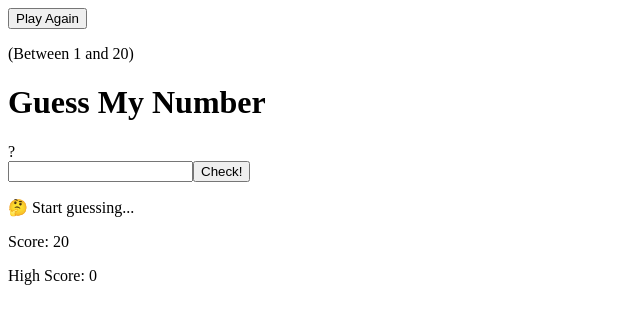
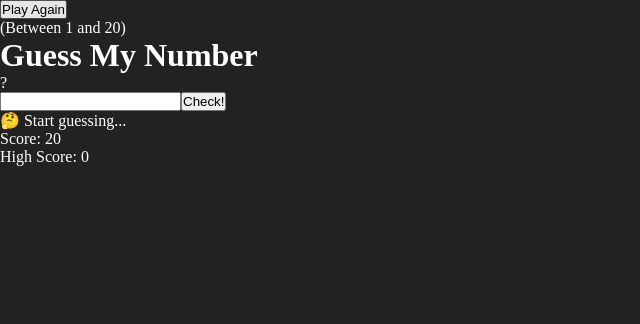
Before and after one commit to RaviPratihast/number-guessing-game-react, a React (Vite) app: page / in a window 1280 px wide. Shown: the top 324 px of the page, without its empty margins (0-640 px from the left). Built offline with nearby package versions, Linux system fonts and the light colour scheme.

Commit message:
Style: Basic CSS added.

```diff
--- a/src/App.css
+++ b/src/App.css
@@ -1,42 +1,10 @@
-/* #root {
-  max-width: 1280px;
-  margin: 0 auto;
-  padding: 2rem;
-  text-align: center;
+* {
+  margin: 0;
+  padding: 0;
+  box-sizing: border-box;
 }
-
-.logo {
-  height: 6em;
-  padding: 1.5em;
-  will-change: filter;
-  transition: filter 300ms;
+body {
+  background-color: #222;
+  color: white;
+  font-family: 'Press Start 2P', cursive;
 }
-.logo:hover {
-  filter: drop-shadow(0 0 2em #646cffaa);
-}
-.logo.react:hover {
-  filter: drop-shadow(0 0 2em #61dafbaa);
-}
-
-@keyframes logo-spin {
-  from {
-    transform: rotate(0deg);
-  }
-  to {
-    transform: rotate(360deg);
-  }
-}
-
-@media (prefers-reduced-motion: no-preference) {
-  a:nth-of-type(2) .logo {
-    animation: logo-spin infinite 20s linear;
-  }
-}
-
-.card {
-  padding: 2em;
-}
-
-.read-the-docs {
-  color: #888;
-} */
```
